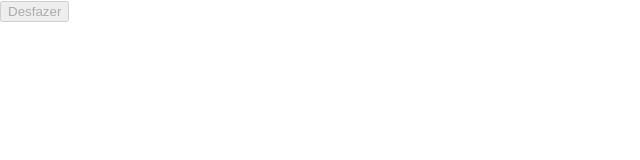
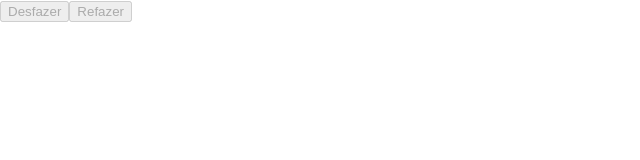
Before and after one commit to Magah051/screen_click_circle_project, a React (Create React App) app: page / in a window 1280 px wide. Shown: the top 160 px of the page, without its empty margins (0-640 px from the left). Built offline with nearby package versions, Linux system fonts and the light colour scheme.

Commit message:
:sparkles: feat: Implementação de botão refazer

```diff
--- a/src/App.js
+++ b/src/App.js
@@ -23,10 +23,21 @@ const App = () => {
     }
   };
 
+  const handleRedo = () => {
+    const lastRedo = redoStack.pop();
+    if (lastRedo) {
+      setUndoStack([...undoStack, lastRedo]);
+      setCircles([...undoStack, lastRedo]);
+    }
+  };
+
   return (
     <div style={{ position: 'relative', height: '100vh' }}>
       <button onClick={handleUndo} disabled={undoStack.length === 0}>
         Desfazer
+      </button>
+      <button onClick={handleRedo} disabled={redoStack.length === 0}>
+        Refazer
       </button>
       <div onClick={handleClick} style={{ height: '100%' }}>
         {circles.map((circle, index) => (
```
